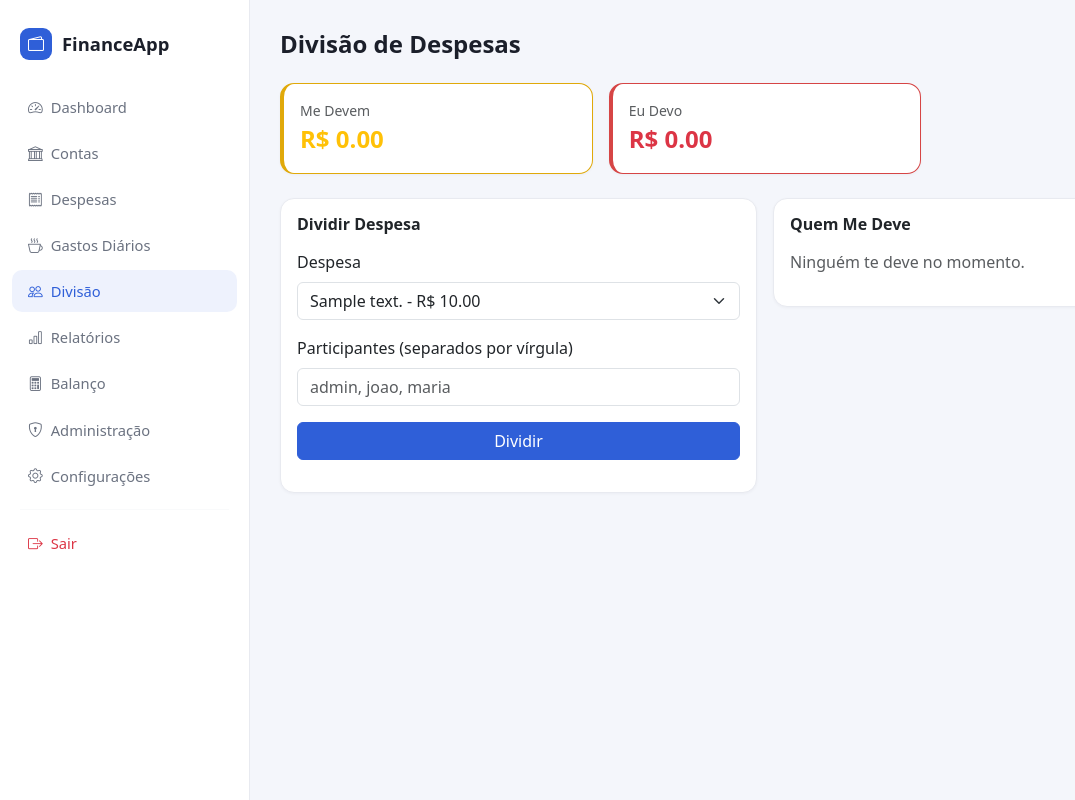
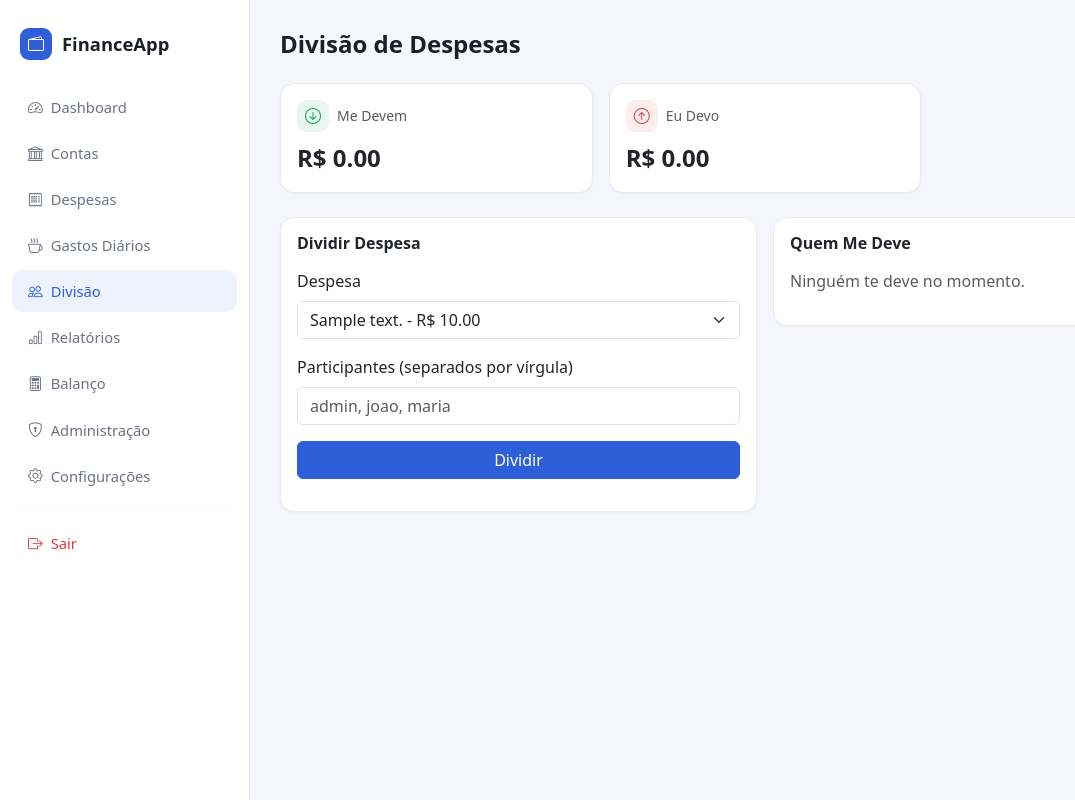
Before and after one commit to 29thales/saas-financeiro, a Flask app: page /divisao in a window 1280 px wide. Shown: the whole page, without its empty margins (0-1075 px from the left). Run offline with Flask 3, Linux system fonts and the light colour scheme; a user stored in the database is signed in; tables that the repository leaves empty hold one stand-in row (values such as "Sample post"); data that the repository does not hold is empty.

Commit message:
Redesign da tela de Divisao: cards com icone colorido (Direcao 2), mantendo toda a logica original

```diff
--- a/backend/app/templates/divisao.html
+++ b/backend/app/templates/divisao.html
@@ -2,22 +2,30 @@
 {% block title %}Divisão - FinanceApp{% endblock %}
 {% block content %}
 <h4 class="fw-bold mb-4">Divisão de Despesas</h4>
-
 <div class="row g-3 mb-4">
     <div class="col-md-4">
-        <div class="card p-3 stat-card yellow">
-            <div class="text-muted small">Me Devem</div>
-            <div class="fs-4 fw-bold text-warning" id="owed-to-me">R$ --</div>
+        <div class="card p-3">
+            <div class="d-flex align-items-center gap-2 mb-2">
+                <div style="width:32px;height:32px;border-radius:9px;background:#e8f7ef;display:flex;align-items:center;justify-content:center;">
+                    <i class="bi bi-arrow-down-circle" style="color:#1a9e5c;"></i>
+                </div>
+                <div class="text-muted small">Me Devem</div>
+            </div>
+            <div class="fs-4 fw-bold" id="owed-to-me">R$ --</div>
         </div>
     </div>
     <div class="col-md-4">
-        <div class="card p-3 stat-card red">
-            <div class="text-muted small">Eu Devo</div>
-            <div class="fs-4 fw-bold text-danger" id="i-owe">R$ --</div>
+        <div class="card p-3">
+            <div class="d-flex align-items-center gap-2 mb-2">
+                <div style="width:32px;height:32px;border-radius:9px;background:#fdeeee;display:flex;align-items:center;justify-content:center;">
+                    <i class="bi bi-arrow-up-circle" style="color:#d64545;"></i>
+                </div>
+                <div class="text-muted small">Eu Devo</div>
+            </div>
+            <div class="fs-4 fw-bold" id="i-owe">R$ --</div>
         </div>
     </div>
 </div>
-
 <div class="row g-3">
     <div class="col-md-6">
         <div class="card p-3">
@@ -41,15 +49,12 @@
         </div>
     </div>
 </div>
-
 <script>
 async function loadSaldos() {
     const res = await fetch('/splits/balances');
     const bal = await res.json();
-
     document.getElementById('owed-to-me').textContent = `R$ ${bal.total_owed_to_me.toFixed(2)}`;
     document.getElementById('i-owe').textContent = `R$ ${bal.total_i_owe.toFixed(2)}`;
-
     document.getElementById('lista-owed-to-me').innerHTML = bal.owed_to_me.length
         ? bal.owed_to_me.map(s => `
             <div class="d-flex justify-content-between align-items-center py-2 border-bottom">
@@ -62,7 +67,6 @@ async function loadSaldos() {
         `).join('')
         : '<p class="text-muted">Ninguém te deve no momento.</p>';
 }
-
 async function loadDespesas() {
     const res = await fetch('/expenses/');
     const despesas = await res.json();
@@ -70,25 +74,20 @@ async function loadDespesas() {
         .map(d => `<option value="${d.id}">${d.description} - R$ ${d.amount.toFixed(2)}</option>`)
         .join('');
 }
-
 async function dividir() {
     const expenseId = document.getElementById('split-despesa').value;
     const users = document.getElementById('split-users').value.split(',').map(u => u.trim()).filter(Boolean);
-
     const res = await fetch(`/splits/${expenseId}`, {
         method: 'POST',
         headers: {'Content-Type': 'application/json'},
         body: JSON.stringify({ participants: users })
     });
     const data = await res.json();
-
     document.getElementById('split-result').innerHTML = res.ok
         ? `<div class="alert alert-success">${data.message} — R$ ${data.amount_per_person.toFixed(2)} cada</div>`
         : `<div class="alert alert-danger">${data.error}</div>`;
-
     if (res.ok) loadSaldos();
 }
-
 loadSaldos();
 loadDespesas();
 </script>
```
